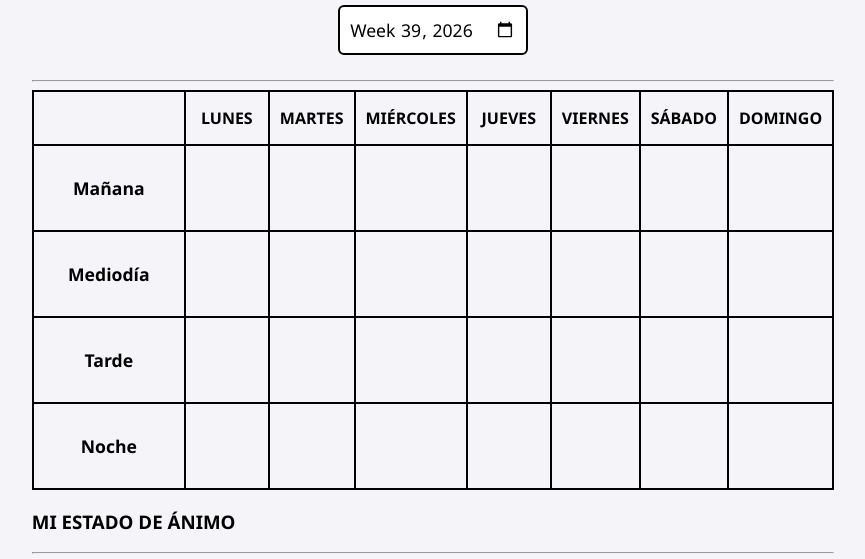
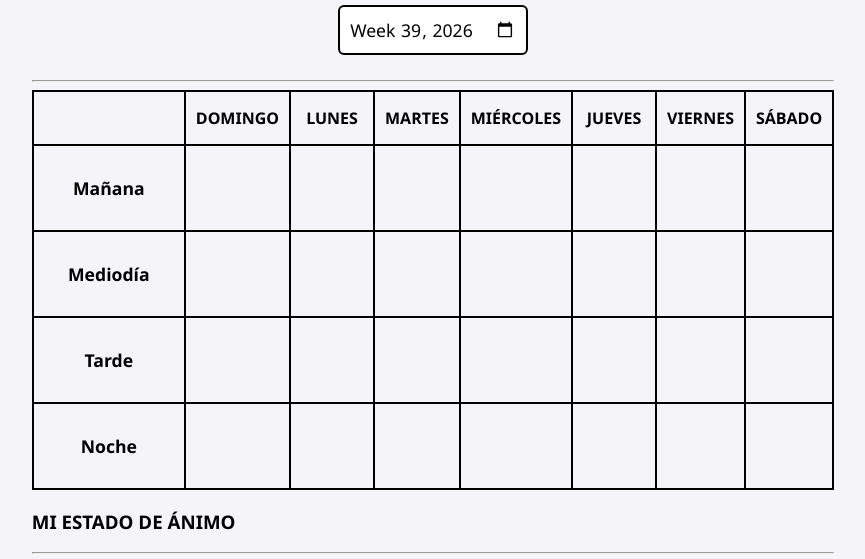
Before and after one commit to Flax64/mood-tracker, a website: page public/dashboard.html in a window 1280 px wide. Shown: the part 198-757 px from the top of the page, without its empty margins (207-1072 px from the left). Drawn offline with Linux system fonts and the light colour scheme; no server answers.

Commit message:
fix: orden de los dias

```diff
--- a/public/dashboard.html
+++ b/public/dashboard.html
@@ -32,55 +32,55 @@
                     <thead>
                         <tr>
                             <th></th>
+                            <th>DOMINGO</th>
                             <th>LUNES</th>
                             <th>MARTES</th>
                             <th>MIÉRCOLES</th>
                             <th>JUEVES</th>
                             <th>VIERNES</th>
                             <th>SÁBADO</th>
-                            <th>DOMINGO</th>
                         </tr>
                     </thead>
                     <tbody>
                         <tr>
                             <td class="row-label">Mañana</td>
+                            <td class="mood-cell" data-day="Domingo" data-time="Mañana"></td>
                             <td class="mood-cell" data-day="Lunes" data-time="Mañana"></td>
                             <td class="mood-cell" data-day="Martes" data-time="Mañana"></td>
                             <td class="mood-cell" data-day="Miércoles" data-time="Mañana"></td>
                             <td class="mood-cell" data-day="Jueves" data-time="Mañana"></td>
                             <td class="mood-cell" data-day="Viernes" data-time="Mañana"></td>
                             <td class="mood-cell" data-day="Sábado" data-time="Mañana"></td>
-                            <td class="mood-cell" data-day="Domingo" data-time="Mañana"></td>
                         </tr>
                         <tr>
                             <td class="row-label">Mediodía</td>
+                            <td class="mood-cell" data-day="Domingo" data-time="Mediodía"></td>
                             <td class="mood-cell" data-day="Lunes" data-time="Mediodía"></td>
                             <td class="mood-cell" data-day="Martes" data-time="Mediodía"></td>
                             <td class="mood-cell" data-day="Miércoles" data-time="Mediodía"></td>
                             <td class="mood-cell" data-day="Jueves" data-time="Mediodía"></td>
                             <td class="mood-cell" data-day="Viernes" data-time="Mediodía"></td>
                             <td class="mood-cell" data-day="Sábado" data-time="Mediodía"></td>
-                            <td class="mood-cell" data-day="Domingo" data-time="Mediodía"></td>
                         </tr>
                         <tr>
                             <td class="row-label">Tarde</td>
+                            <td class="mood-cell" data-day="Domingo" data-time="Tarde"></td>
                             <td class="mood-cell" data-day="Lunes" data-time="Tarde"></td>
                             <td class="mood-cell" data-day="Martes" data-time="Tarde"></td>
                             <td class="mood-cell" data-day="Miércoles" data-time="Tarde"></td>
                             <td class="mood-cell" data-day="Jueves" data-time="Tarde"></td>
                             <td class="mood-cell" data-day="Viernes" data-time="Tarde"></td>
                             <td class="mood-cell" data-day="Sábado" data-time="Tarde"></td>
-                            <td class="mood-cell" data-day="Domingo" data-time="Tarde"></td>
                         </tr>
                         <tr>
                             <td class="row-label">Noche</td>
+                            <td class="mood-cell" data-day="Domingo" data-time="Noche"></td>
                             <td class="mood-cell" data-day="Lunes" data-time="Noche"></td>
                             <td class="mood-cell" data-day="Martes" data-time="Noche"></td>
                             <td class="mood-cell" data-day="Miércoles" data-time="Noche"></td>
                             <td class="mood-cell" data-day="Jueves" data-time="Noche"></td>
                             <td class="mood-cell" data-day="Viernes" data-time="Noche"></td>
                             <td class="mood-cell" data-day="Sábado" data-time="Noche"></td>
-                            <td class="mood-cell" data-day="Domingo" data-time="Noche"></td>
                         </tr>
                     </tbody>
                 </table>
--- a/public/frontend.js
+++ b/public/frontend.js
@@ -78,13 +78,18 @@ if (inputSemana) {
             inicioSemanaISO.setDate(simple.getDate() + 8 - simple.getDay());
         }
 
-        const lunes = new Date(inicioSemanaISO);
+        // --- CÁLCULO ACTUALIZADO: DE DOMINGO A SÁBADO ---
+        // inicioSemanaISO es el Lunes. Retrocedemos 1 día para sacar el Domingo.
         const domingo = new Date(inicioSemanaISO);
-        domingo.setDate(lunes.getDate() + 6);
+        domingo.setDate(inicioSemanaISO.getDate() - 1);
+
+        // Avanzamos 5 días desde el Lunes para sacar el Sábado.
+        const sabado = new Date(inicioSemanaISO);
+        sabado.setDate(inicioSemanaISO.getDate() + 5);
 
         return {
-            inicio: lunes.toISOString().split('T')[0],
-            fin: domingo.toISOString().split('T')[0]
+            inicio: domingo.toISOString().split('T')[0],
+            fin: sabado.toISOString().split('T')[0]
         };
     }
 
```
Lines whose indentation alone changed are shown as unchanged.
